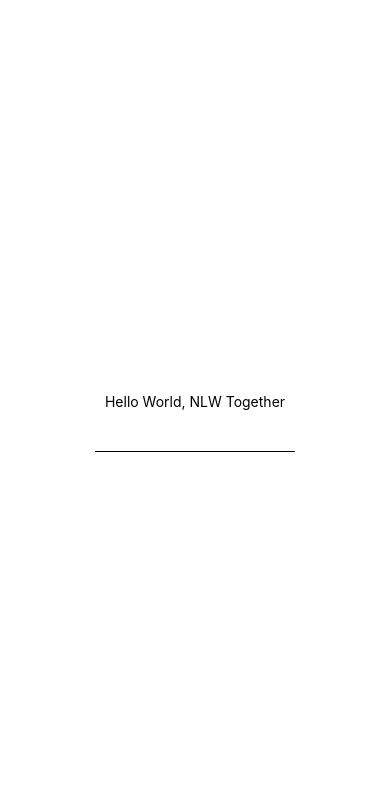
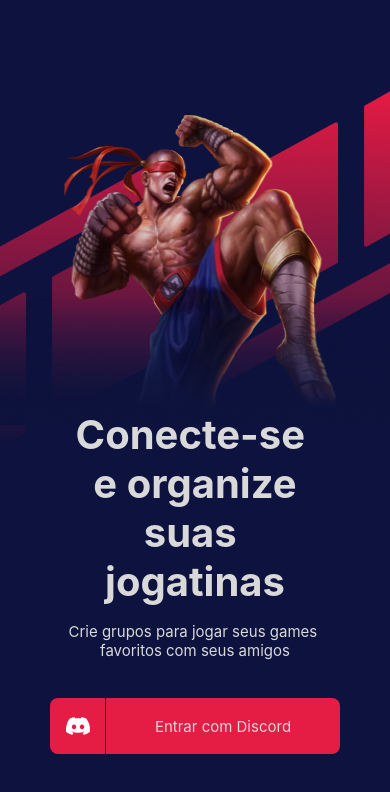
Before and after one commit to Dedaldino-Papelo/Gameplay, a React Native app: screen / in a window 390 px wide. Shown: the top 792 px of the page. Built offline with nearby package versions, Linux system fonts and the light colour scheme.

Commit message:
Gameplay login page

```diff
--- /dev/null
+++ b/src/@types/png.d.ts
@@ -0,0 +1 @@
+declare module "*.png"
--- a/src/Screens/signIn/index.tsx
+++ b/src/Screens/signIn/index.tsx
@@ -1,13 +1,42 @@
-import { View, Text, TextInput } from 'react-native'
+import { View,
+        Text,
+        TextInput,
+        Image,
+        StatusBar} from 'react-native'
 import React from 'react'
 import { styles } from './styles'
-
+import illustrationImg from '../../assets/illustration.png'
+import ButtonIcon from '../../components/ButtonIcon'
 export function Index() {
   return (
     <View style={styles.container}>
-      <Text>Hello World, NLW Together</Text>
+      <StatusBar
+        barStyle = "light-content"
+        backgroundColor="transparent"
+        translucent
+       />
+      <Image
+        source={illustrationImg}
+          style={styles.image}
+          resizeMode="stretch"
+           />
 
-      <TextInput style={styles.input} />
+      <View style={styles.content}>
+        <Text style={styles.title}>
+            Conecte-se {'\n'}
+            e organize suas {'\n'}
+            jogatinas
+        </Text>
+        <Text style={styles.subtitle}>
+          Crie grupos para jogar seus games {'\n'}
+          favoritos com seus amigos
+        </Text>
+
+        <ButtonIcon
+          title = "Entrar com Discord"
+         />
+      </View>
+
     </View>
   )
 }
--- a/src/Screens/signIn/styles.ts
+++ b/src/Screens/signIn/styles.ts
@@ -1,10 +1,12 @@
 import { StyleSheet } from "react-native";
+import { theme } from "../../global/theme";
 
 export const styles = StyleSheet.create({
     container: {
         flex: 1,
         justifyContent: "center",
-        alignItems: "center"
+        alignItems: "center",
+        backgroundColor: theme.colors.background
     },
     input: {
         width: 200,
@@ -12,5 +14,26 @@ export const styles = StyleSheet.create({
         marginTop: 10,
         fontSize: 15,
         padding: 6
+    },
+    image: {
+        width: '100%',
+        height: 360
+    },
+    content: {
+        marginTop: -40,
+        paddingHorizontal: 50
+    },
+    title: {
+        color: theme.colors.heading,
+        textAlign: "center",
+        fontSize: 40,
+        fontWeight: "bold",
+        marginBottom: 16
+    },
+    subtitle: {
+        color: theme.colors.heading,
+        textAlign: "center",
+        fontSize: 15,
+        marginBottom: 38
     }
 })
--- /dev/null
+++ b/src/components/ButtonIcon/index.tsx
@@ -0,0 +1,21 @@
+import { View, Text, TouchableOpacity, Image } from 'react-native'
+import React from 'react'
+import { styles } from './styles'
+import discordImg from '../../assets/discord.png'
+
+interface props {
+  title: String
+}
+
+export default function ButtonIcon({ title }: props) {
+  return (
+    <TouchableOpacity style={styles.Button}>
+        <View style={styles.iconWrapper}>
+           <Image source={discordImg} style={styles.icon} />
+        </View>
+        <Text style={styles.title}>
+          {title}
+        </Text>
+    </TouchableOpacity>
+  )
+}
--- /dev/null
+++ b/src/components/ButtonIcon/styles.ts
@@ -0,0 +1,29 @@
+import { StyleSheet } from "react-native";
+import { theme } from "../../global/theme";
+
+export const styles = StyleSheet.create({
+    Button: {
+        width: "100%",
+        backgroundColor: theme.colors.primary,
+        borderRadius: 8,
+        flexDirection: "row",
+        height: 56,
+        alignItems: "center"
+    },
+    iconWrapper:{
+        borderRightWidth: 1,
+        height: 56,
+        width: 56,
+        justifyContent: "center",
+       alignItems: "center"
+    },
+    icon: {
+
+    },
+    title: {
+        flex: 1,
+        color: theme.colors.heading,
+        fontSize: 15,
+        textAlign: "center",
+    }
+})
--- /dev/null
+++ b/src/global/theme.ts
@@ -0,0 +1,7 @@
+export const theme = {
+    colors: {
+        background: "#0D133E",
+        heading: "#D9D9D9",
+        primary: "#E51C44"
+    }
+}
```
Also changed, not shown: src/assets/discord.png (added), src/assets/illustration.png (added).
